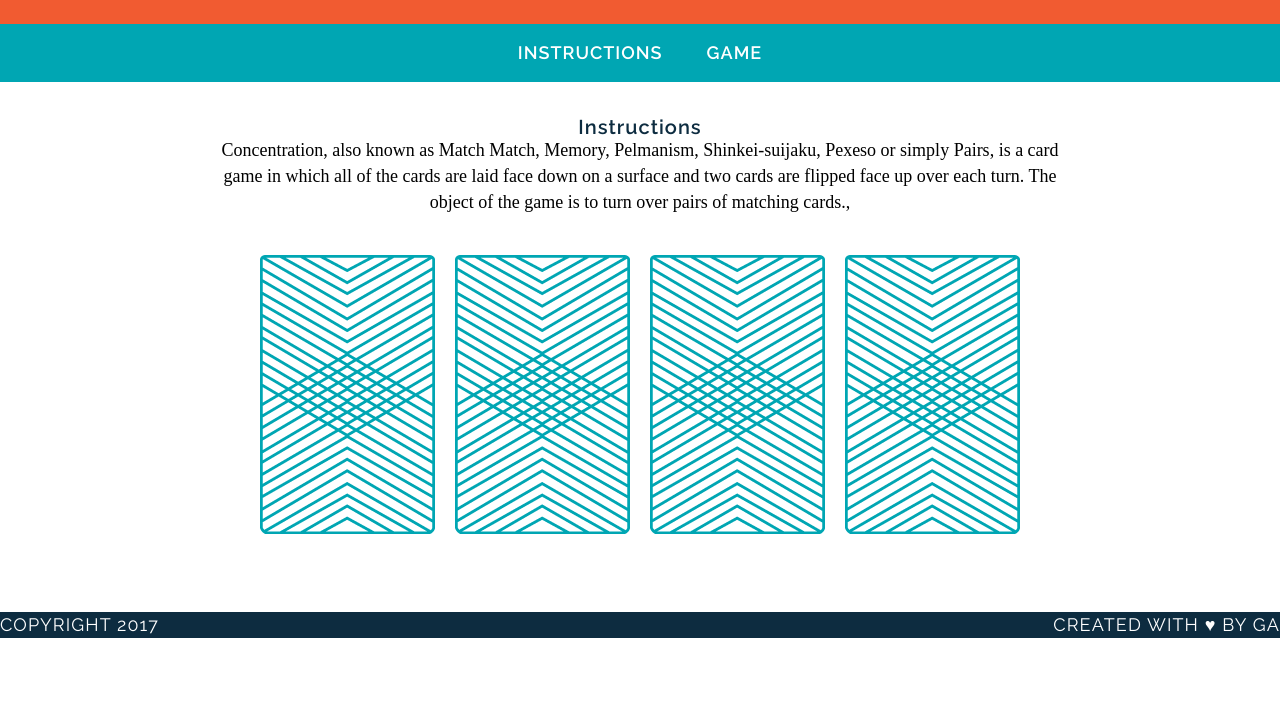
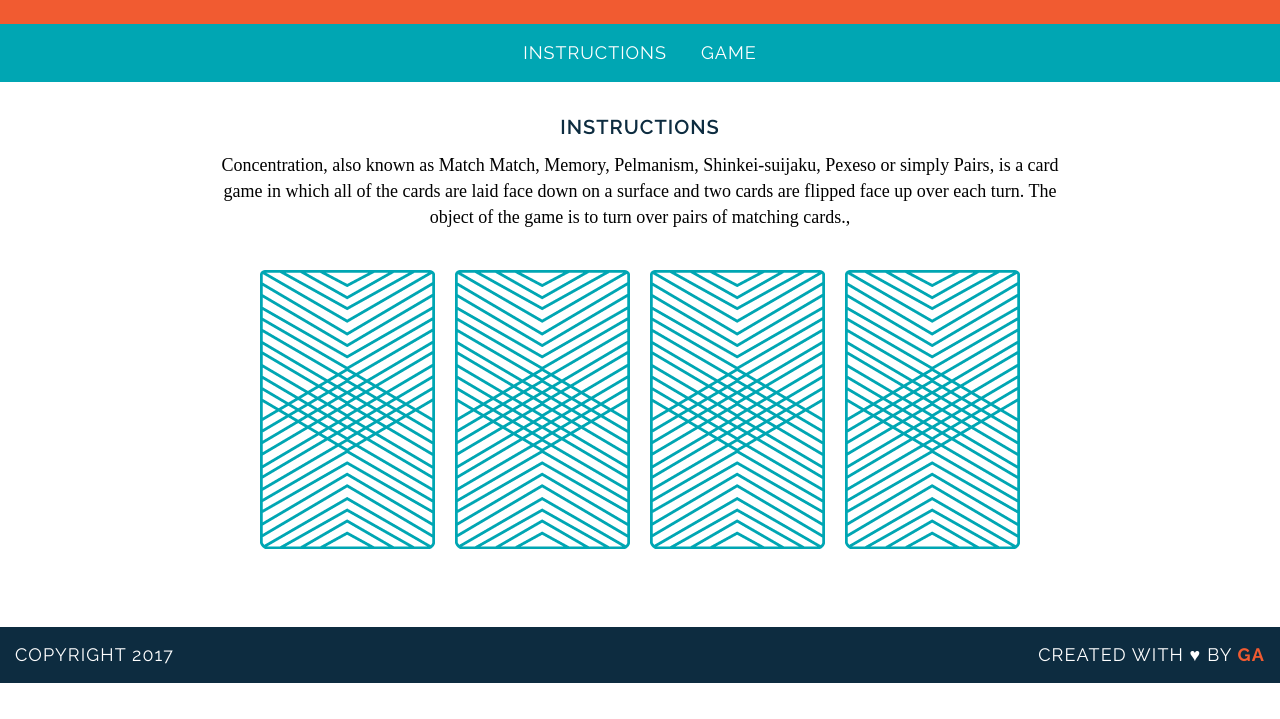
Before and after one commit to whuizenga/wdi-fundamentals-memorygame, a plain HTML site: page index.html in a window 1280 px wide. Shown: the part 81-800 px from the top of the page. Drawn offline with Linux system fonts and the light colour scheme; a web font is replaced by a local one.

Commit message:
Finished unit 6

```diff
--- a/css/style.css
+++ b/css/style.css
@@ -14,16 +14,23 @@ h2 {
 	letter-spacing: 1px;
 	font-weight: 600;
 	font-size: 20px;
+	margin: auto;
+	padding-bottom: 15px;
+	text-transform: uppercase;
 }
 a{
 	font-family: "Raleway", sans-serif;
 	color: #Ffffff;
 	letter-spacing: 1px;
-	font-weight: 600;
+	font-weight: 400;
 	font-size: 18px;
 	text-decoration: none;
-	padding: 20px;
+	margin: 10px 15px;
 	text-transform: uppercase;
+	border-bottom: 2px solid transparent;
+}
+a:hover{
+	border-bottom: 2px solid white;
 }
 p {
 	font-family: "Droid Serif", serif;
@@ -57,6 +64,7 @@ footer {
 	font-size: 14px;
 	letter-spacing: .08em;
 	font-weight: 500px;
+	padding: 15px;
 }
 
 .copyright {
@@ -69,6 +77,11 @@ footer {
 	float: right;
 }
 
+.name {
+	color: #F15B31;
+	font-weight: 700;
+}
+
 .clearfix:after {
   visibility: hidden;
   display: block;
```
